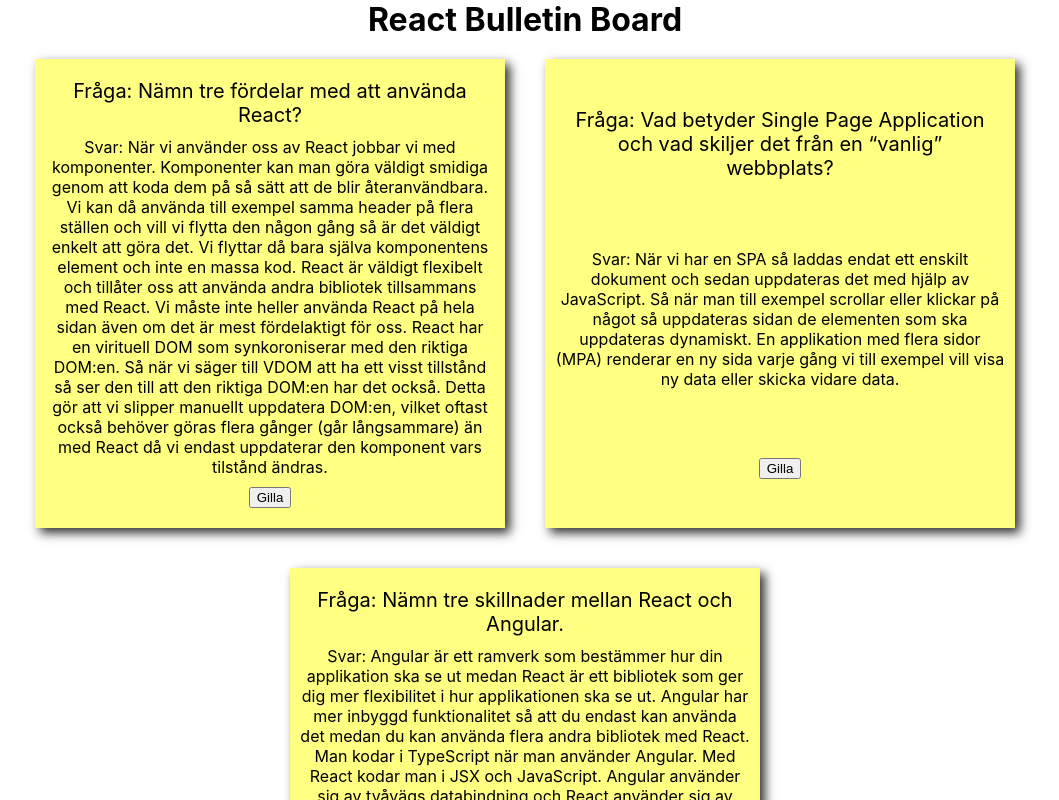
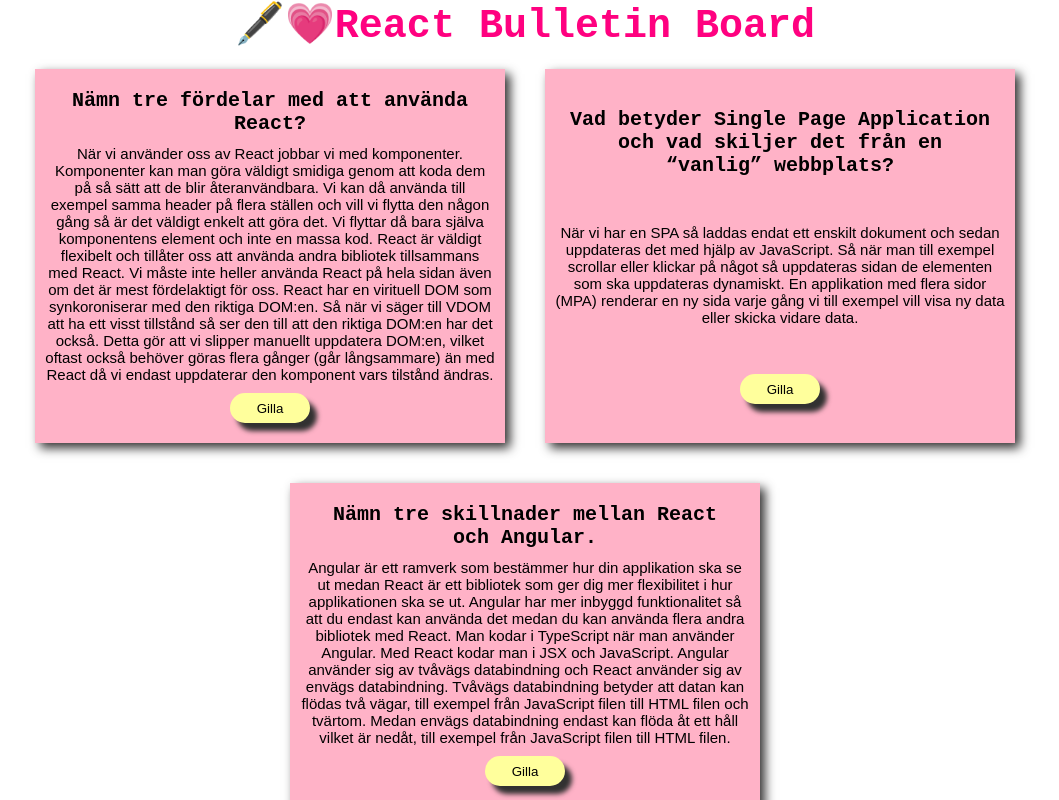
Before and after one commit to jennieisa/React-Bulletin-Board, a React (Create React App) app: page / in a window 1280 px wide. Shown: the top 800 px of the page, without its empty margins (115-1174 px from the left). Built offline with nearby package versions, Linux system fonts and the light colour scheme.

Commit message:
Fixed the styling

```diff
--- a/src/App.css
+++ b/src/App.css
@@ -4,7 +4,9 @@
 
 .App {
   text-align: center;
-  color: black;
+  color: rgb(255, 1, 128);
+  font-family: monospace;
+  font-size: 20px;
 }
 
 .bulletinBoard {
@@ -21,7 +23,7 @@
   justify-content: space-around;
   align-items: center;
   width: 450px;
-  background-color: rgb(255, 255, 130);
+  background-color: rgb(255, 178, 199);
   color: black;
   box-shadow: 5px 5px 10px rgb(50, 49, 49);
   margin: 20px;
@@ -31,8 +33,29 @@
 .question {
   font-size: 20px;
   margin: 10px;
+  font-weight: 700;
+}
+
+.answer {
+  font-size: 15px;
+  font-family: Arial, Helvetica, sans-serif;
 }
 
 .likeBtn {
   margin: 10px;
+  height: 30px;
+  width: 80px;
+  background-color: rgb(255, 255, 156);
+  border: none;
+  box-shadow: 7px 8px 5px rgb(50, 49, 49);
+  border-radius: 15px;
 }
+
+.likeBtn:hover {
+  background-color: purple;
+  color: white;
+}
+
+.likeText {
+  margin: 10px;
+}
--- a/src/App.js
+++ b/src/App.js
@@ -4,7 +4,7 @@
 function App() {
   return (
     <div className="App">
-      <h1>React Bulletin Board</h1>
+      <h1>🖋️💗React Bulletin Board</h1>
       <BulletinBoard />
     </div>
   );
--- a/src/components/Post.jsx
+++ b/src/components/Post.jsx
@@ -4,8 +4,8 @@
 
     return (
         <article className="postCard">
-            <p className="question">Fråga: {question}</p>
-            <p className="answer">Svar: {answer}</p>
+            <p className="question">{question}</p>
+            <p className="answer">{answer}</p>
             {!liked ? //Om liked är false på den här posten så syns knappen. Klickar vi på knappen blir like true och då syns inte knappen och vi använder oss av PostLiked komponenten.
                 (<button className="likeBtn" onClick={() => isLiked(index)}>Gilla</button>)
                 : <PostLiked />
--- a/src/components/PostLiked.jsx
+++ b/src/components/PostLiked.jsx
@@ -1,7 +1,7 @@
 const PostLiked = () => {
 
     return (
-        <p>Du gillar det här</p>
+        <p className="likeText">Du gillar det här 👍</p>
     )
 }
 
```
